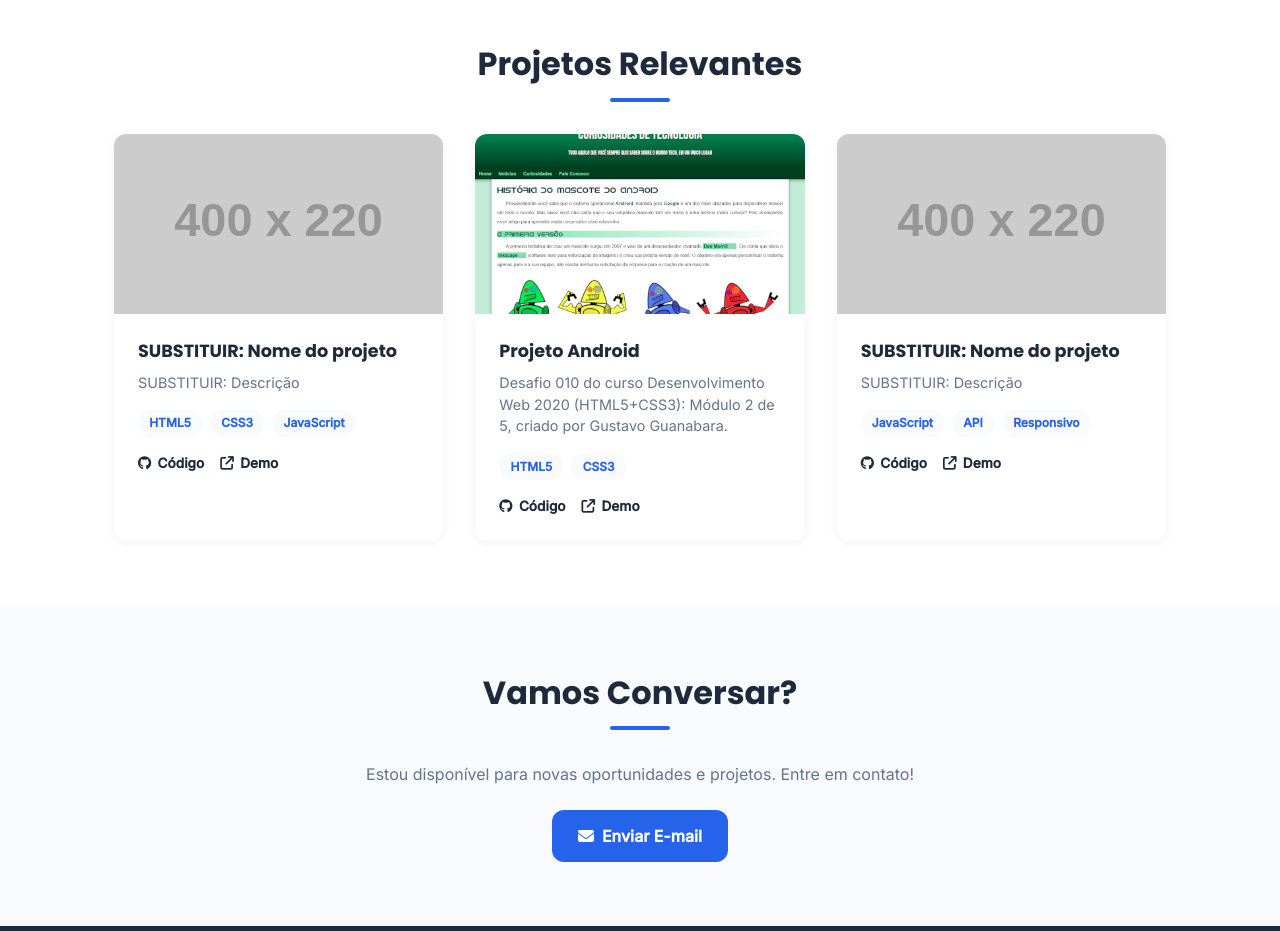
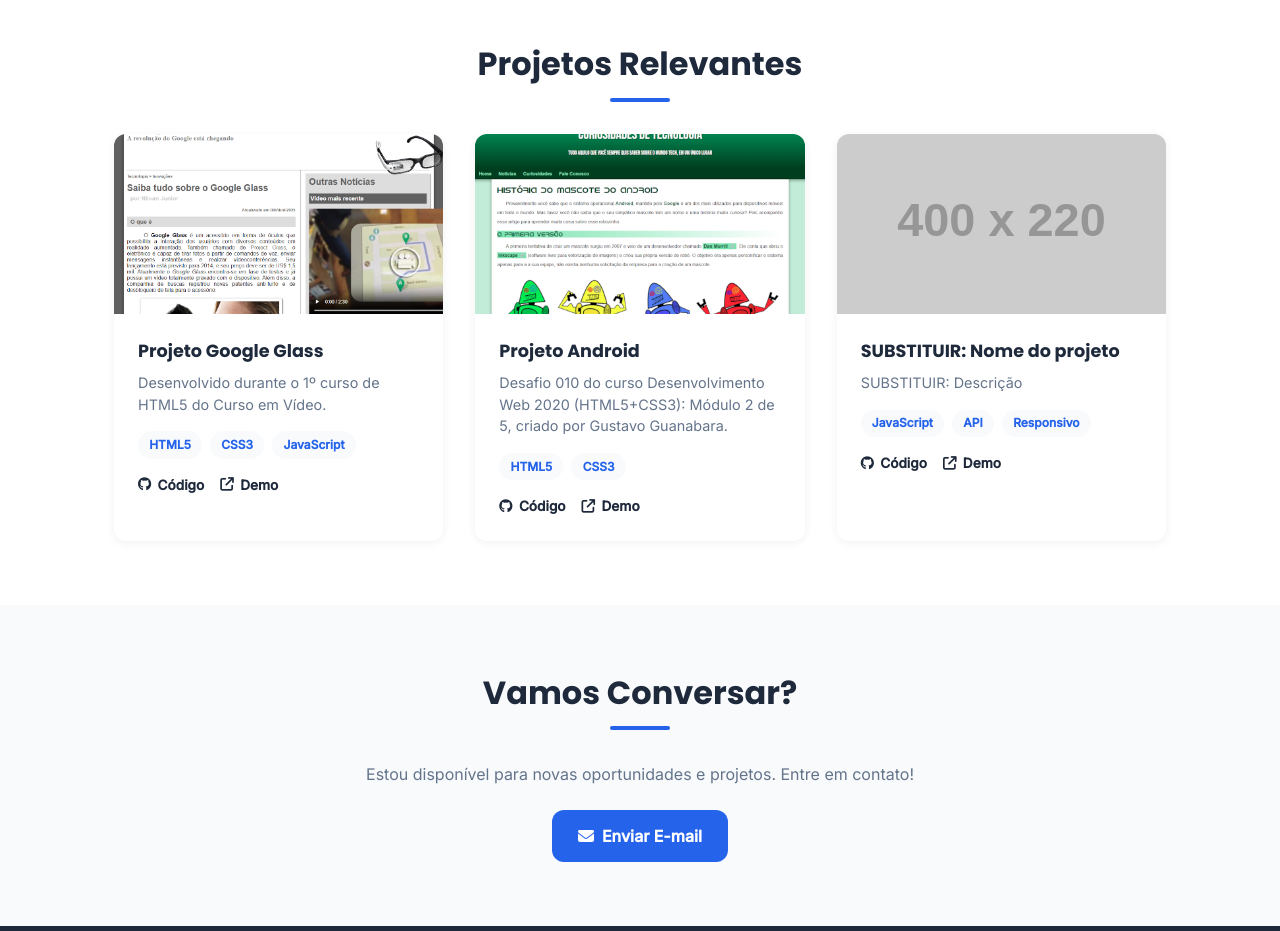
Before and after one commit to NilvanJunior90/meu_curriculo, a plain HTML site: page index.html in a window 1280 px wide. Shown: the part 2480-3411 px from the top of the page. Drawn offline with Linux system fonts and the light colour scheme; placeholder pictures from the web are drawn by us.

Commit message:
up projeto 01

```diff
--- a/index.html
+++ b/index.html
@@ -224,17 +224,17 @@
         <div class="projects-grid">
           <article class="project-card">
             <div class="project-thumb">
-              <img src="https://via.placeholder.com/400x220.png?text=Projeto+1" alt="Screenshot do Projeto 1">
+              <img src="imagens/google-glass-500.png" alt="Projeto Google Glass">
             </div>
             <div class="project-info">
-              <h3>SUBSTITUIR: Nome do projeto</h3>
-              <p>SUBSTITUIR: Descrição</p>
+              <h3>Projeto Google Glass</h3>
+              <p>Desenvolvido durante o 1º curso de HTML5 do Curso em Vídeo.</p>
               <div class="tags">
                 <span>HTML5</span><span>CSS3</span><span>JavaScript</span>
               </div>
               <div class="project-links">
-                <a href="#" target="_blank" rel="noopener"><i class="fa-brands fa-github"></i> Código</a>
-                <a href="#" target="_blank" rel="noopener"><i class="fa-solid fa-arrow-up-right-from-square"></i> Demo</a>
+                <a href="https://github.com/NilvanJunior90/projeto-glass-html5/blob/main/index.html" target="_blank" rel="noopener"><i class="fa-brands fa-github"></i> Código</a>
+                <a href="https://nilvanjunior90.github.io/projeto-glass-html5/" target="_blank" rel="noopener"><i class="fa-solid fa-arrow-up-right-from-square"></i> Demo</a>
               </div>
             </div>
           </article>
```
Also changed, not shown: imagens/google-glass-500.png (added), imagens/google-glass.png (added).
